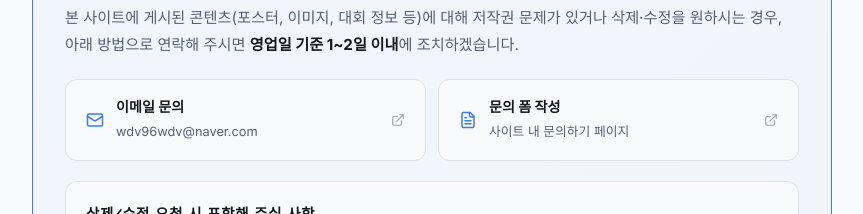
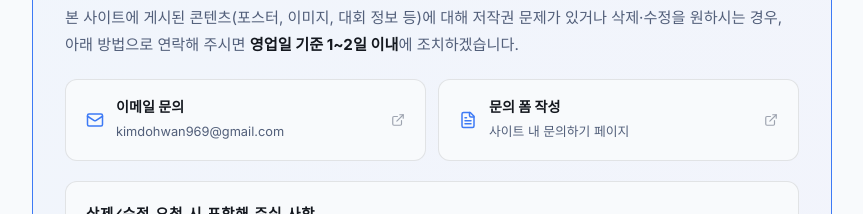
Before and after one commit to wdv96wdv/DOHWAN_PROJECT, a React (Vite) app in the folder Login/login/login-app/: page /copyright in a window 1280 px wide. Shown: the part 1340-1554 px from the top of the page, without its empty margins (208-1071 px from the left). Built offline with nearby package versions, Linux system fonts and the light colour scheme; no server answers.

Commit message:
저작권정책 문구수정

```diff
--- a/Login/login/login-app/src/pages/Copyright.jsx
+++ b/Login/login/login-app/src/pages/Copyright.jsx
@@ -85,11 +85,11 @@ const Copyright = () => {
               삭제·수정을 원하시는 경우, 아래 방법으로 연락해 주시면 <strong>영업일 기준 1~2일 이내</strong>에 조치하겠습니다.
             </p>
             <div className="contact-methods">
-              <a href="mailto:wdv96wdv@naver.com?subject=[DoRunning] 이미지 삭제/수정 요청&body=안녕하세요.%0A%0A삭제/수정을 요청드리는 콘텐츠:%0A- 대회명:%0A- 해당 페이지 URL:%0A- 요청 사유:%0A%0A감사합니다." className="contact-method email">
+              <a href="mailto:kimdohwan969@gmail.com?subject=[DoRunning] 이미지 삭제/수정 요청&body=안녕하세요.%0A%0A삭제/수정을 요청드리는 콘텐츠:%0A- 대회명:%0A- 해당 페이지 URL:%0A- 요청 사유:%0A%0A감사합니다." className="contact-method email">
                 <Mail size={18} />
                 <div>
                   <strong>이메일 문의</strong>
-                  <span>wdv96wdv@naver.com</span>
+                  <span>kimdohwan969@gmail.com</span>
                 </div>
                 <ExternalLink size={14} />
               </a>
```
